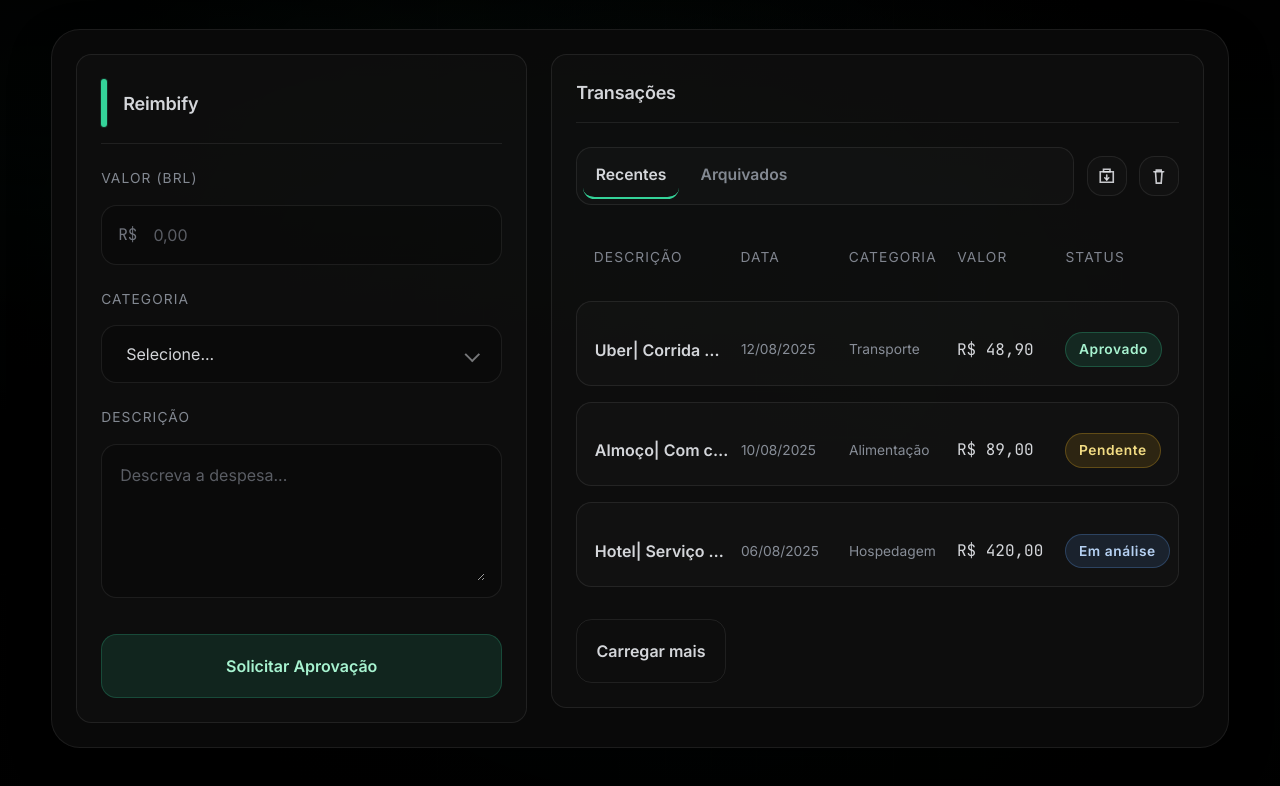
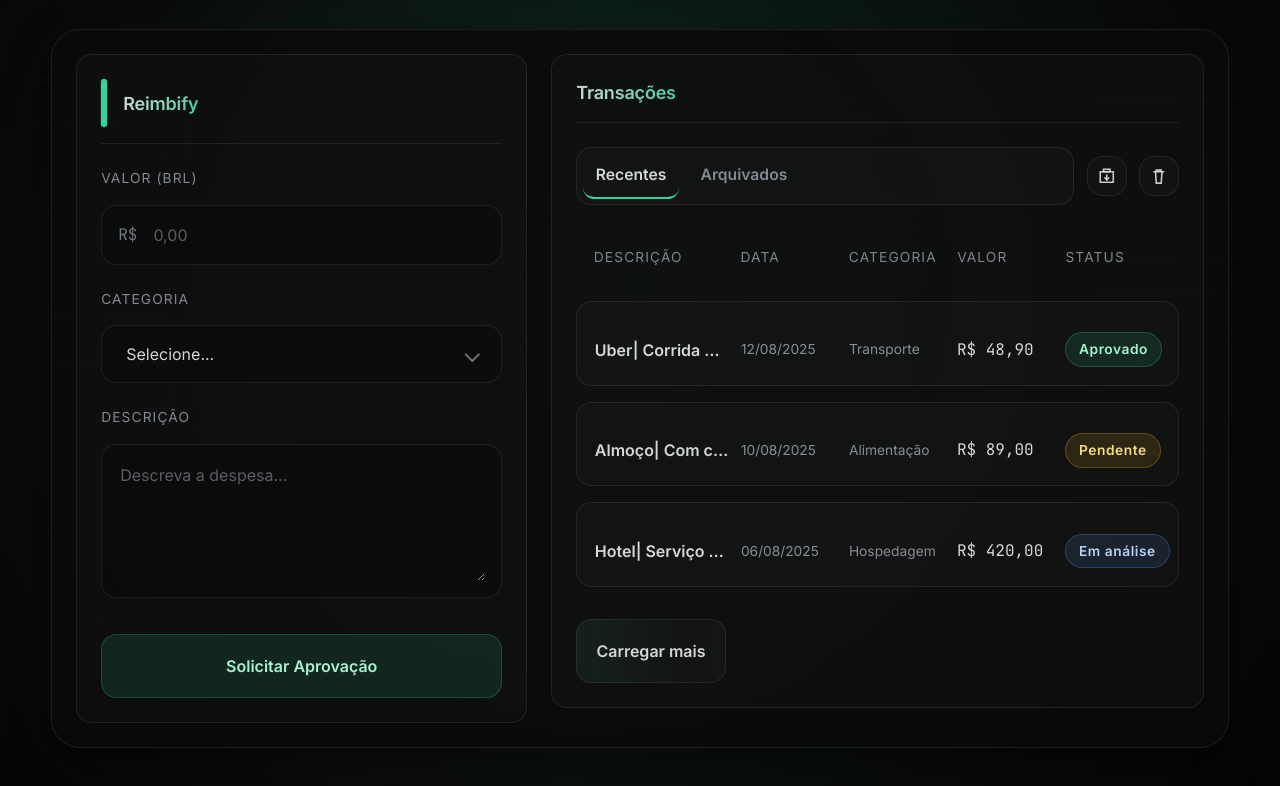
Before and after one commit to juninalmeida/ReimbifyV0.1, a plain HTML site: page index.html in a window 1280 px wide. Drawn offline with Linux system fonts and the light colour scheme.

Commit message:
finalize UI polish and layout refinements; prepare for JS implementation

```diff
--- a/index.html
+++ b/index.html
@@ -14,14 +14,106 @@
   </head>
 
   <body class="page">
+    <div class="bg" aria-hidden="true">
+      <svg
+        class="bg__circuit bg__circuit--left"
+        viewBox="0 0 260 900"
+        preserveAspectRatio="xMinYMin meet"
+      >
+        <defs>
+          <linearGradient id="bg-line" x1="0" y1="0" x2="1" y2="0">
+            <stop offset="0%" stop-color="rgba(52, 211, 153, 0)" />
+            <stop offset="50%" stop-color="rgba(52, 211, 153, 0.85)" />
+            <stop offset="100%" stop-color="rgba(52, 211, 153, 0)" />
+          </linearGradient>
+
+          <filter id="bg-glow" x="-30%" y="-30%" width="160%" height="160%">
+            <feGaussianBlur stdDeviation="2" result="blur" />
+            <feMerge>
+              <feMergeNode in="blur" />
+              <feMergeNode in="SourceGraphic" />
+            </feMerge>
+          </filter>
+        </defs>
+
+        <path
+          class="bg__track"
+          d="M18 90 H210 V180 H90 V300 H230 V410 H60 V520 H200 V620 H110 V760 H240"
+        />
+        <path
+          class="bg__track"
+          d="M36 140 H160 V240 H42 V360 H190 V460 H82 V580 H220 V700 H70 V820 H200"
+        />
+
+        <path
+          class="bg__line bg__line--a"
+          d="M18 90 H210 V180 H90 V300 H230 V410 H60 V520 H200 V620 H110 V760 H240"
+        />
+        <path
+          class="bg__line bg__line--b"
+          d="M36 140 H160 V240 H42 V360 H190 V460 H82 V580 H220 V700 H70 V820 H200"
+        />
+
+        <circle class="bg__node" cx="18" cy="90" r="3" />
+        <circle class="bg__node" cx="210" cy="180" r="3" />
+        <circle class="bg__node" cx="230" cy="410" r="3" />
+        <circle class="bg__node" cx="200" cy="620" r="3" />
+        <circle class="bg__node" cx="240" cy="760" r="3" />
+      </svg>
+
+      <svg
+        class="bg__circuit bg__circuit--right"
+        viewBox="0 0 260 900"
+        preserveAspectRatio="xMinYMin meet"
+      >
+        <!-- reaproveita os mesmos ids de defs do SVG acima por isolamento de SVG -->
+        <defs>
+          <linearGradient id="bg-line" x1="0" y1="0" x2="1" y2="0">
+            <stop offset="0%" stop-color="rgba(52, 211, 153, 0)" />
+            <stop offset="50%" stop-color="rgba(52, 211, 153, 0.85)" />
+            <stop offset="100%" stop-color="rgba(52, 211, 153, 0)" />
+          </linearGradient>
+
+          <filter id="bg-glow" x="-30%" y="-30%" width="160%" height="160%">
+            <feGaussianBlur stdDeviation="2" result="blur" />
+            <feMerge>
+              <feMergeNode in="blur" />
+              <feMergeNode in="SourceGraphic" />
+            </feMerge>
+          </filter>
+        </defs>
+
+        <path
+          class="bg__track"
+          d="M18 110 H230 V220 H70 V330 H210 V440 H90 V560 H240 V670 H120 V820 H220"
+        />
+        <path
+          class="bg__track"
+          d="M36 70 H180 V170 H40 V290 H200 V390 H62 V510 H220 V610 H90 V750 H240"
+        />
+
+        <path
+          class="bg__line bg__line--c"
+          d="M18 110 H230 V220 H70 V330 H210 V440 H90 V560 H240 V670 H120 V820 H220"
+        />
+        <path
+          class="bg__line bg__line--d"
+          d="M36 70 H180 V170 H40 V290 H200 V390 H62 V510 H220 V610 H90 V750 H240"
+        />
+
+        <circle class="bg__node" cx="230" cy="220" r="3" />
+        <circle class="bg__node" cx="210" cy="440" r="3" />
+        <circle class="bg__node" cx="240" cy="670" r="3" />
+        <circle class="bg__node" cx="220" cy="820" r="3" />
+      </svg>
+    </div>
+
     <div
       id="loading-overlay"
       class="loading-overlay"
       aria-live="polite"
       aria-busy="true"
     >
-      <div class="loading-bg" aria-hidden="true"></div>
-
       <div class="loading-circuit">
         <svg
           class="circuit-svg"
--- a/styles/background.css
+++ b/styles/background.css
@@ -3,43 +3,28 @@
   inset: 0;
   z-index: 0;
   pointer-events: none;
-
-  background: radial-gradient(
-      120% 80% at 20% 10%,
-      rgba(52, 211, 153, 0.1),
-      transparent 55%
-    ),
-    radial-gradient(
-      90% 70% at 85% 35%,
-      rgba(52, 211, 153, 0.08),
-      transparent 60%
-    ),
-    radial-gradient(
-      110% 80% at 60% 90%,
-      rgba(52, 211, 153, 0.06),
-      transparent 60%
-    ),
-    linear-gradient(to bottom, rgba(255, 255, 255, 0.02), transparent 30%);
+  overflow: hidden;
 }
 
 .bg::before {
   content: "";
   position: absolute;
-  inset: 0;
+  inset: -20%;
 
-  opacity: 0.12;
+  background: radial-gradient(
+      circle at 50% 40%,
+      rgba(52, 211, 153, 0.12) 0%,
+      rgba(10, 10, 10, 0.82) 55%,
+      #000 100%
+    ),
+    radial-gradient(
+      circle at 20% 60%,
+      rgba(255, 255, 255, 0.04) 0%,
+      transparent 55%
+    );
 
-  background-image: linear-gradient(
-      to right,
-      rgba(255, 255, 255, 0.08) 1px,
-      transparent 1px
-    ),
-    linear-gradient(to bottom, rgba(255, 255, 255, 0.06) 1px, transparent 1px);
-
-  background-size: clamp(1.75rem, 1.25rem + 2vw, 3rem)
-    clamp(1.75rem, 1.25rem + 2vw, 3rem);
-
-  animation: bg-grid-drift 18s linear infinite;
+  filter: blur(clamp(0.2rem, 0.15rem + 0.2vw, 0.35rem));
+  opacity: 0.95;
 }
 
 .bg::after {
@@ -47,24 +32,95 @@
   position: absolute;
   inset: 0;
 
-  background: radial-gradient(
-      circle at center,
-      transparent 35%,
-      rgba(0, 0, 0, 0.75) 85%
-    ),
-    linear-gradient(
-      to bottom,
-      rgba(0, 0, 0, 0.65),
-      transparent 25%,
-      rgba(0, 0, 0, 0.75)
-    );
+  background: linear-gradient(
+    to bottom,
+    transparent 50%,
+    rgba(0, 0, 0, 0.22) 50%
+  );
+  background-size: 100% clamp(0.2rem, 0.16rem + 0.2vw, 0.28rem);
+  opacity: 0.14;
 }
 
-@keyframes bg-grid-drift {
-  from {
-    background-position: 0 0, 0 0;
+.bg__circuit {
+  position: absolute;
+  inset-block: 0;
+
+  width: clamp(14rem, 18vw, 22rem);
+  opacity: 0.55;
+
+  filter: drop-shadow(
+    0 0 clamp(0.6rem, 0.5rem + 0.4vw, 0.9rem) rgba(52, 211, 153, 0.12)
+  );
+}
+
+.bg__circuit--left {
+  inset-inline-start: 0;
+}
+
+.bg__circuit--right {
+  inset-inline-end: 0;
+  transform: scaleX(-1);
+}
+
+.bg__track {
+  stroke: rgba(255, 255, 255, 0.08);
+  stroke-width: 1;
+  fill: none;
+}
+
+.bg__line {
+  stroke: url(#bg-line);
+  stroke-width: 2;
+  stroke-linecap: round;
+  fill: none;
+
+  filter: url(#bg-glow);
+
+  stroke-dasharray: 320;
+  stroke-dashoffset: 320;
+  opacity: 0;
+
+  animation: bg-flow 10s ease-in-out infinite;
+}
+
+.bg__line--a {
+  animation-delay: 0s;
+}
+.bg__line--b {
+  animation-delay: 2.2s;
+}
+.bg__line--c {
+  animation-delay: 1.2s;
+}
+.bg__line--d {
+  animation-delay: 3.4s;
+}
+
+@keyframes bg-flow {
+  0% {
+    stroke-dashoffset: 320;
+    opacity: 0;
   }
-  to {
-    background-position: 6rem 4rem, 4rem 6rem;
+  12% {
+    opacity: 0.9;
+  }
+  55% {
+    opacity: 0.9;
+  }
+  100% {
+    stroke-dashoffset: -320;
+    opacity: 0;
   }
 }
+
+.bg__node {
+  fill: rgba(255, 255, 255, 0.16);
+}
+
+@media (prefers-reduced-motion: reduce) {
+  .bg__line {
+    animation: none;
+    opacity: 0.35;
+    stroke-dashoffset: 0;
+  }
+}
--- a/styles/panel.css
+++ b/styles/panel.css
@@ -44,3 +44,47 @@
   flex-direction: column;
   gap: var(--space-2);
 }
+
+
+@supports ((-webkit-background-clip: text) or (background-clip: text)) {
+  .panel__title {
+    display: inline-block;
+
+    background-image: linear-gradient(
+      90deg,
+      rgba(229, 231, 235, 0.92) 0%,
+      rgba(52, 211, 153, 0.92) 48%,
+      rgba(229, 231, 235, 0.92) 100%
+    );
+    background-size: 260% 100%;
+    background-position: 120% 0;
+
+    -webkit-background-clip: text;
+    background-clip: text;
+    color: transparent;
+    -webkit-text-fill-color: transparent;
+
+    text-shadow: 0 0 clamp(0.5rem, 0.4rem + 0.4vw, 0.85rem)
+      rgba(52, 211, 153, 0.14);
+
+    animation: title-sheen 8s ease-in-out infinite;
+  }
+
+  @keyframes title-sheen {
+    0% {
+      background-position: 120% 0;
+    }
+    50% {
+      background-position: -20% 0;
+    }
+    100% {
+      background-position: 120% 0;
+    }
+  }
+}
+
+@media (prefers-reduced-motion: reduce) {
+  .panel__title {
+    animation: none;
+  }
+}
--- a/styles/transactions.css
+++ b/styles/transactions.css
@@ -292,6 +292,44 @@
   margin-top: var(--space-2);
 }
 
+.tx__more.btn--ghost {
+  background-color: rgba(255, 255, 255, 0.02);
+
+  /* brilho sutil que “passa” no hover */
+  background-image: linear-gradient(
+    90deg,
+    rgba(52, 211, 153, 0) 0%,
+    rgba(52, 211, 153, 0.09) 45%,
+    rgba(52, 211, 153, 0) 100%
+  );
+  background-size: 200% 100%;
+  background-position: 120% 0;
+
+  transition: transform 160ms ease, border-color 160ms ease,
+    background-color 160ms ease, box-shadow 160ms ease,
+    background-position 420ms ease;
+}
+
+.tx__more.btn--ghost:hover {
+  border-color: rgba(52, 211, 153, 0.18);
+  background-color: rgba(255, 255, 255, 0.04);
+  background-position: -20% 0;
+
+  transform: translateY(-0.0625rem);
+  box-shadow: var(--ring-1),
+    0 0 clamp(0.6rem, 0.5rem + 0.5vw, 0.9rem) rgba(52, 211, 153, 0.08);
+}
+
+.tx__more.btn--ghost:active {
+  transform: translateY(0);
+}
+
+@media (prefers-reduced-motion: reduce) {
+  .tx__more.btn--ghost {
+    transition: none;
+  }
+}
+
 @media (min-width: 60rem) {
   .tx__more {
     width: auto;
```
